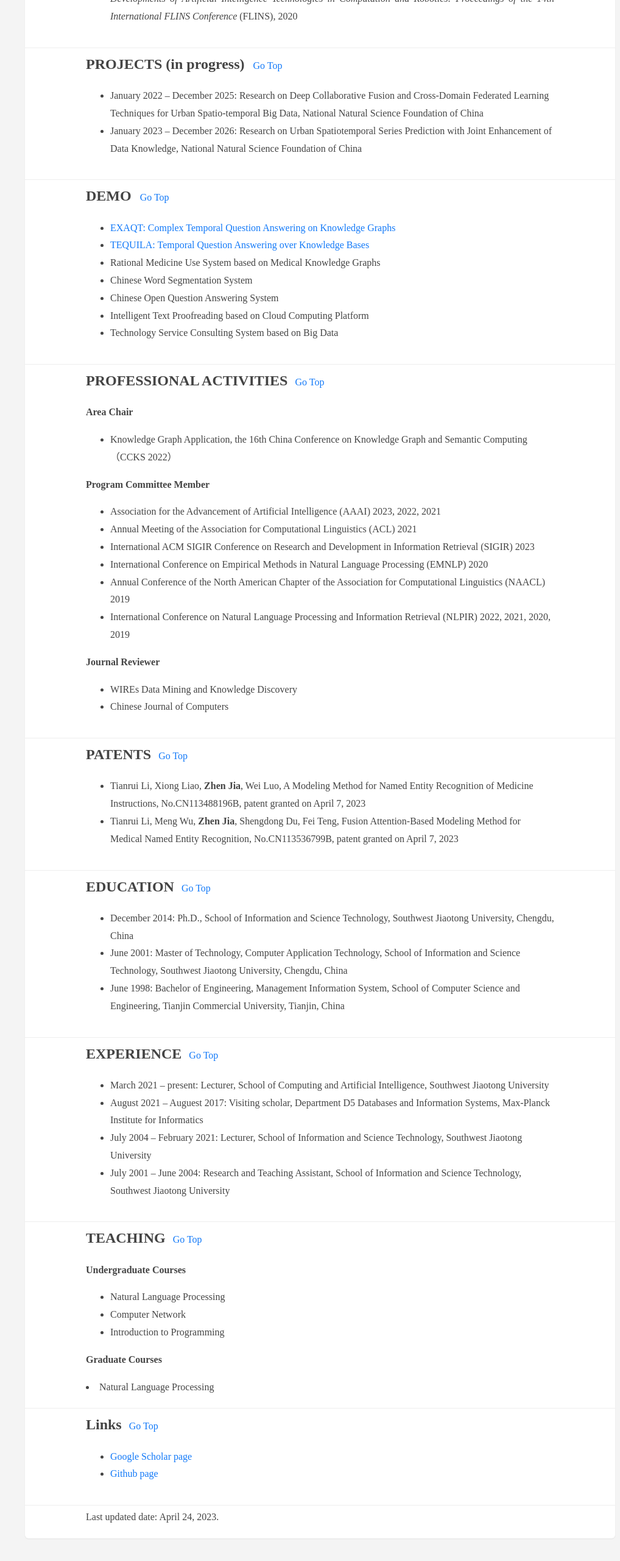
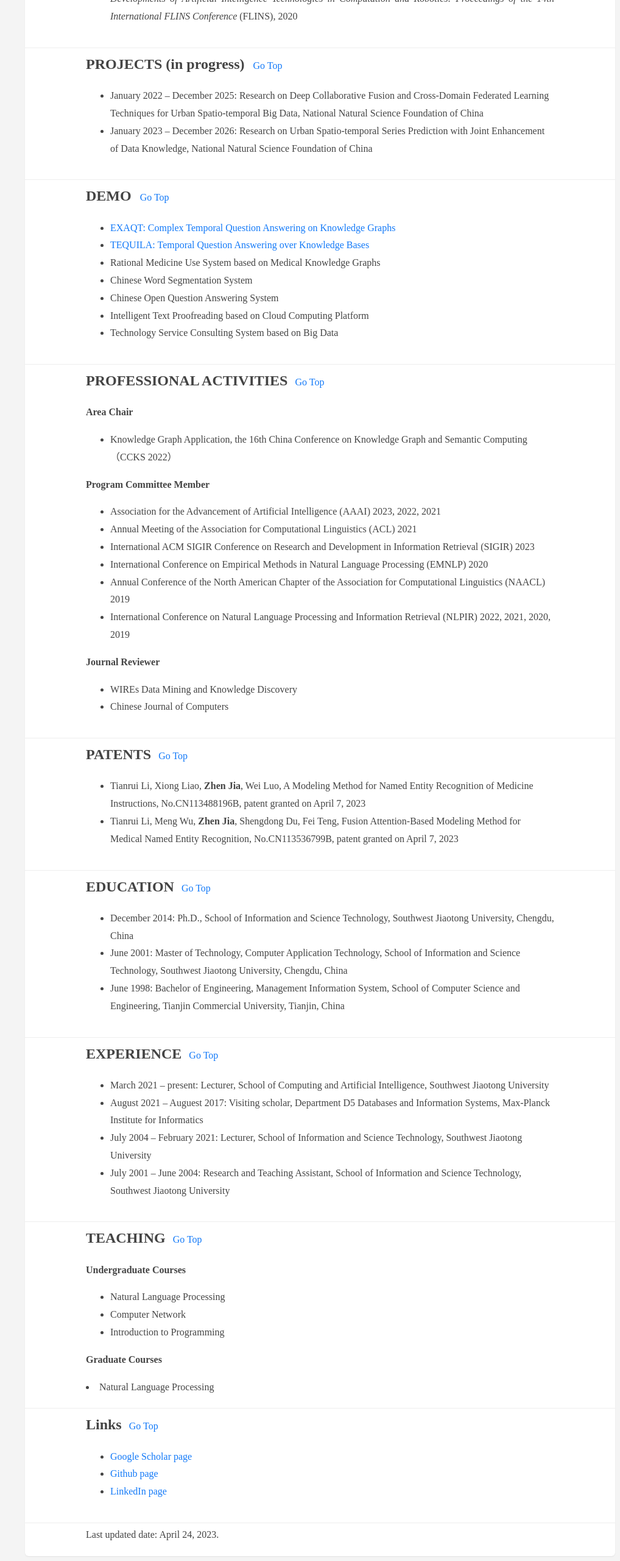
Before and after one commit to zhenjia2017/zhenjia2017.github.io, a plain HTML site: page index.html in a window 1280 px wide. Shown: the part 2232-4792 px from the top of the page at 61% size, without its empty margins (262-1280 px from the left). Before the commit the page ends 4763 px from the top, so only its background shows below. Drawn offline with nearby package versions, Linux system fonts and the light colour scheme.

Commit message:
Add files via upload

```diff
--- a/index.html
+++ b/index.html
@@ -512,7 +512,7 @@ January 2022 – December 2025: Research on Deep Collaborative Fusion and Cross-
 </li>
 
 <li>
-January 2023 – December 2026: Research on Urban Spatiotemporal Series Prediction with Joint Enhancement of Data Knowledge, National Natural Science Foundation of China
+January 2023 – December 2026: Research on Urban Spatio-temporal Series Prediction with Joint Enhancement of Data Knowledge, National Natural Science Foundation of China
 </li>
 
 </ul>
@@ -681,6 +681,9 @@ Technology Service Consulting System based on Big Data </li>
 <li>
 <a href="https://github.com/zhenjia2017"  target="_blank"> Github page </a>
 </li>
+<li>
+<a href="https://www.linkedin.com/in/zhen-jia-a92182167/"  target="_blank"> LinkedIn page </a>
+</li>
 </ul>
 
 </div>
```
